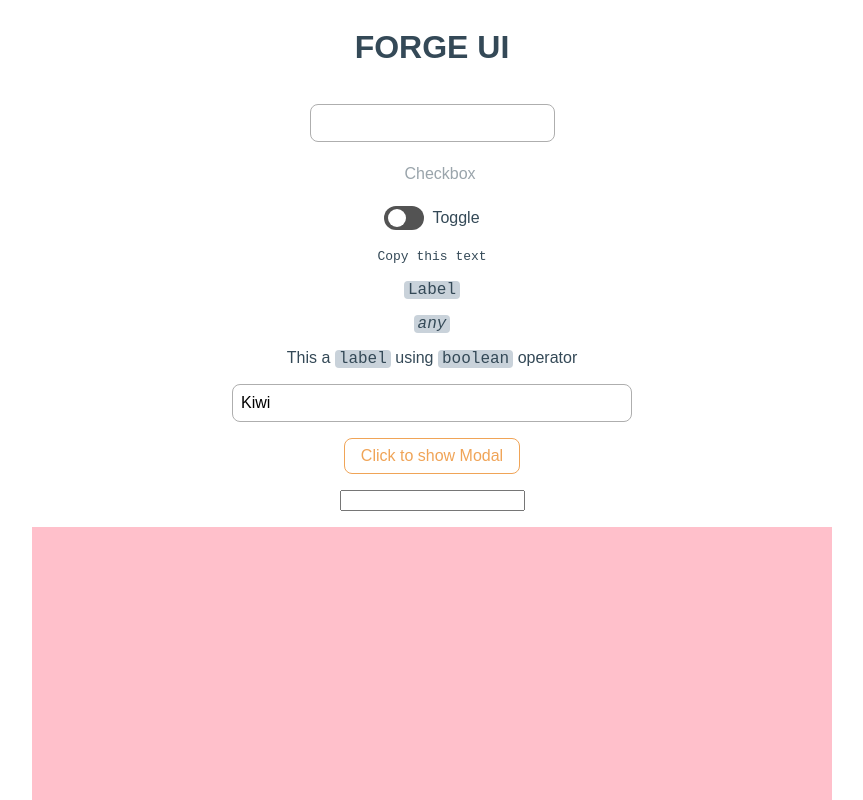
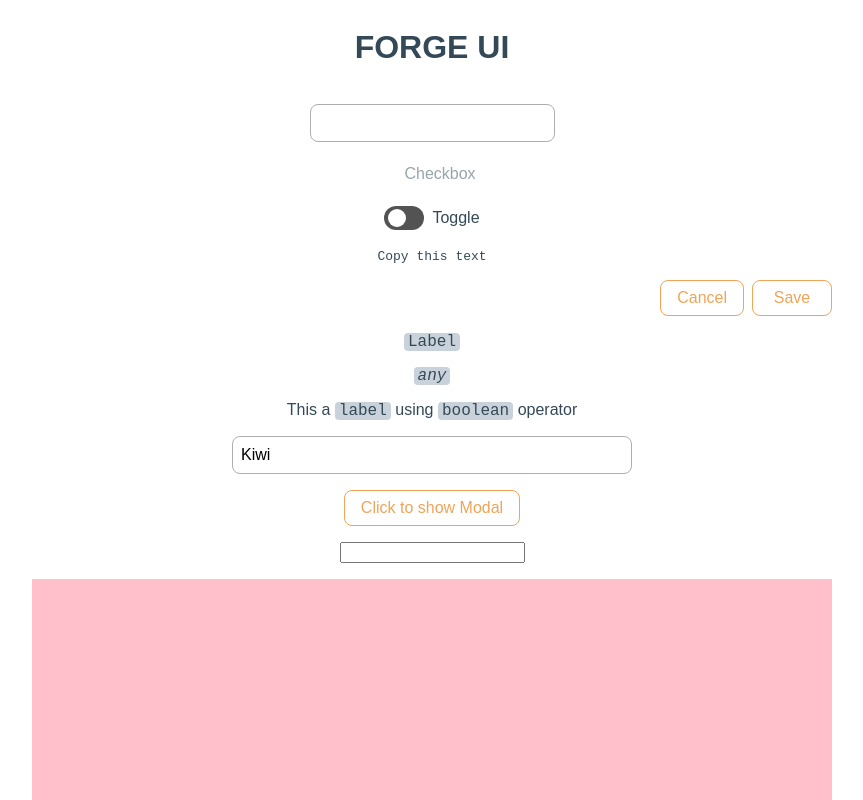
Before and after one commit to merhmerh/merh-forge-ui, a SvelteKit app: page / in a window 1280 px wide. Shown: the top 800 px of the page, without its empty margins (208-1071 px from the left). Built offline with nearby package versions, Linux system fonts and the light colour scheme; some icons are missing.

Commit message:
added formControls component

```diff
--- /dev/null
+++ b/src/lib/components/FormControls/FormControls.svelte
@@ -0,0 +1,34 @@
+<script>
+import { createEventDispatcher } from "svelte";
+
+export let reverse;
+let confirmButton, cancelButton;
+const dispatch = createEventDispatcher();
+
+function confirm() {
+    dispatch("confirm");
+}
+
+function cancel() {
+    dispatch("cancel");
+}
+</script>
+
+<div class="formControls" class:reverse>
+    <button bind:this={confirmButton} class="" on:click={confirm}>Save</button>
+    <button bind:this={cancelButton} class="secondary" on:click={cancel}>Cancel</button>
+</div>
+
+<style lang="scss">
+.formControls {
+    display: flex;
+    gap: 0.5rem;
+    width: 100%;
+    button {
+        min-width: 80px;
+    }
+    &.reverse {
+        flex-direction: row-reverse;
+    }
+}
+</style>
--- a/src/routes/+page.svelte
+++ b/src/routes/+page.svelte
@@ -14,6 +14,7 @@ import WaterfallSingle from "$lib/components/Waterfall/WaterfallSingle.svelte";
 import Waterfall from "$lib/components/Waterfall/Waterfall.svelte";
 import Switch from "$lib/components/Switch/Switch.svelte";
 import Checkbox from "$lib/components/Checkbox/Checkbox.svelte";
+import FormControls from "$lib/components/FormControls/FormControls.svelte";
 
 dictionary.set(dict);
 
@@ -82,6 +83,8 @@ let ch = false;
         }}>
         <code class="button" on:click={triggerClick}>Copy this text</code>
     </Tooltip>
+
+    <FormControls reverse={true} />
 
     <span>
         <WaterfallSingle content="Label" />
```
